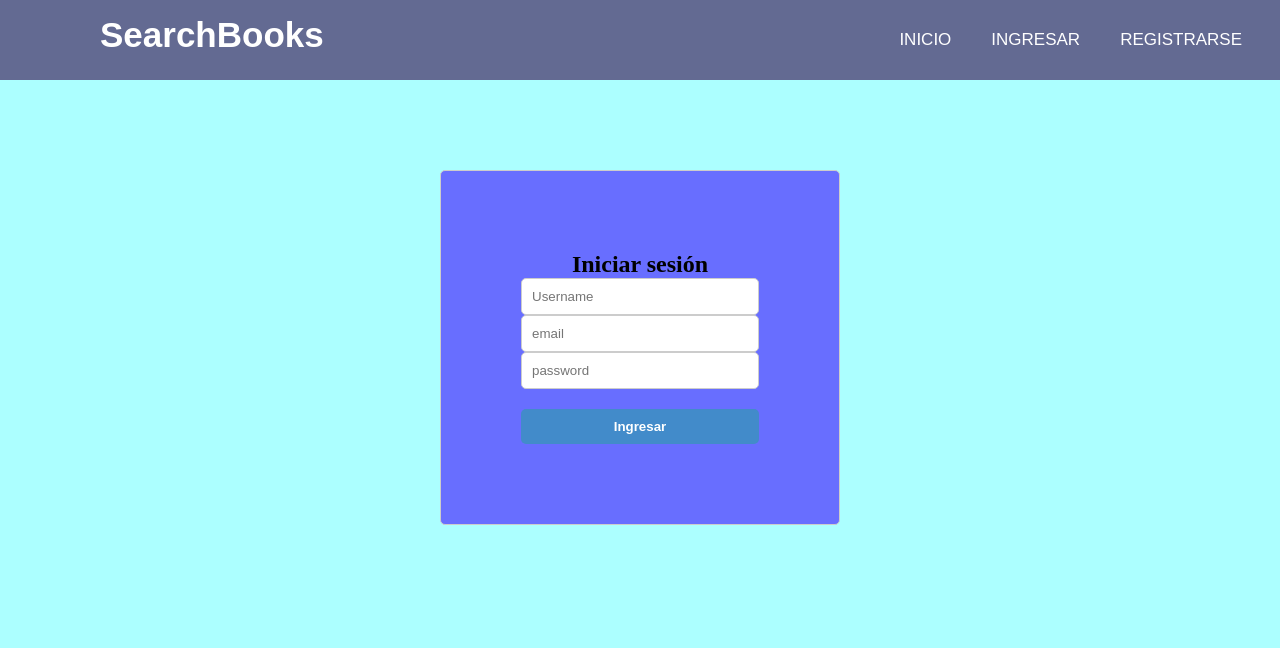
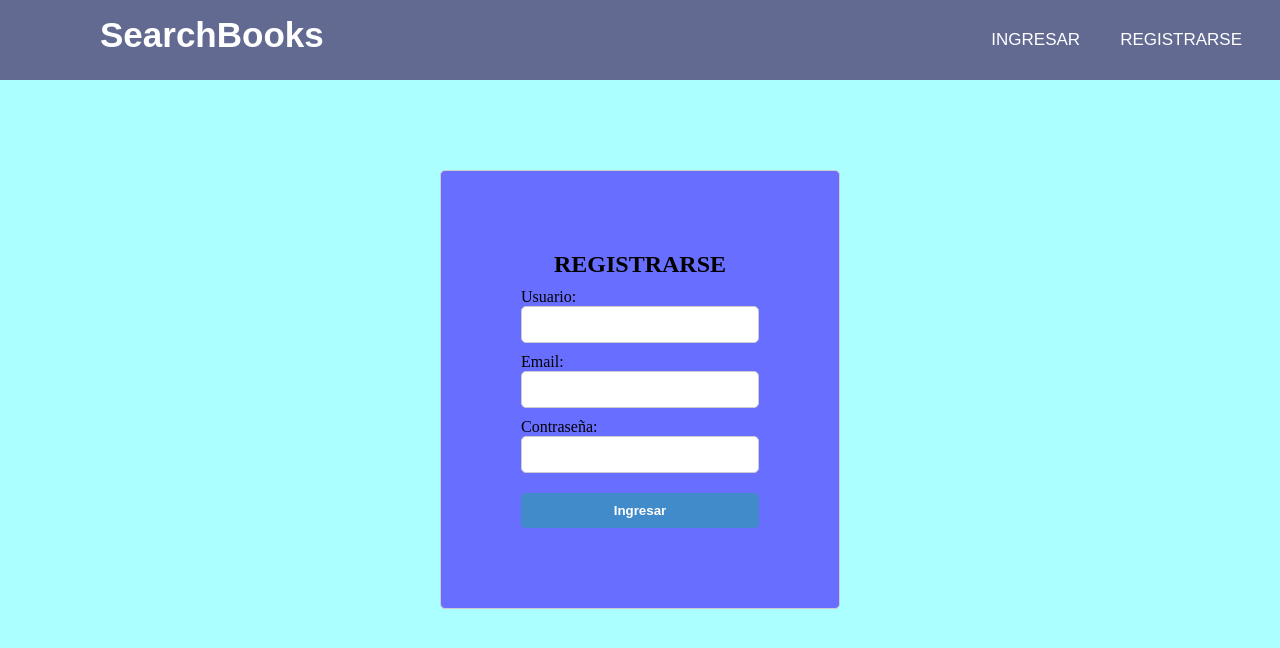
Before and after one commit to XxDylanRxX/XxDylanRxX-cs50w-project1, a Flask app: page /register in a window 1280 px wide. Shown: the top 648 px of the page. Run offline with Flask 3, Linux system fonts and the light colour scheme.

Commit message:
solucion de error en regirstro

```diff
--- a/app.py
+++ b/app.py
@@ -6,7 +6,6 @@ from sqlalchemy import create_engine, text
 from sqlalchemy.orm import scoped_session, sessionmaker
 from werkzeug.security import check_password_hash, generate_password_hash
 from dotenv import load_dotenv
-load_dotenv()
 app = Flask(__name__)
 
 # Check for environment variable
@@ -33,7 +32,7 @@ def register():
          username = request.form.get("username")
          password = request.form.get("password")
          email = request.form.get("email")
-         print(email)
+
 
          if not username:
              return "INGRESE UN USUARIO"
@@ -46,9 +45,8 @@ def register():
          password_hash = generate_password_hash(password)
 
          query = text("INSERT INTO users (name, email, password) VALUES (:name, :email, :password)")
-         user_new = db.execute(query,{"name": username, "email": email, "password": password_hash})
+         user = db.execute(query,{"name": username, "email": email, "password": password_hash})
          db.commit()
-         session["user_id"] = user_new
          return render_template("layout.html")
     else:
         return render_template("registro.html")
@@ -66,20 +64,30 @@ def login():
             return "contraseña requerida"
 
 
-        query = text("SELECT * FROM users WHERE name = :username")
+        query = text("SELECT * FROM users WHERE name = :username ")
         resultado = db.execute(query, {"username": username}).fetchall()
         print(resultado)
+        print(resultado[0][3])
 
 
-        if len(resultado) != 1 or not check_password_hash(resultado[0]["password_hash"], request.form.get("password")):
+        if len(resultado) != 1 or not check_password_hash(resultado[0][3], password):
             return "invalido"
 
-        session["user_id"] = resultado[0]["id"]
-        print(session)
-        return redirect("/")
+        else:
+            session['user_id'] = resultado[0]
+            return render_template("layout.html")
     else:
         return render_template("login.html")
 
+@app.route("/cerrarSession")
+def logout():
+    """Log user out"""
+
+    # Forget any user_id
+    session.clear()
+
+    # Redirect user to login form
+    return redirect("/")
 
 if __name__ == '__main__':
     app.run(debug=True, use_reloader=True)
--- a/templates/login.html
+++ b/templates/login.html
@@ -16,7 +16,6 @@
     </label>
     <label><a class="logo" href="index.html">SearchBooks</a> </label>
     <ul>
-        <li><a href="layout.html"> Inicio</a></li>
         <li><a href="/login"> Ingresar </a></li>
         <li><a href="/register"> Registrarse</a></li>
 
--- a/templates/registro.html
+++ b/templates/registro.html
@@ -16,17 +16,19 @@
     </label>
     <label><a class="logo" href="index.html">SearchBooks</a> </label>
     <ul>
-        <li><a href="layout.html"> Inicio</a></li>
         <li><a href="/login"> Ingresar </a></li>
         <li><a href="/register"> Registrarse</a></li>
 
     </ul>
   <div class="login-form" >
-    <h2>Iniciar sesión</h2>
+    <h2>REGISTRARSE</h2>
     <form action="/register" method="post">
-      <input type="text" id="username" name="username" placeholder="Username">
-      <input type="text" id="email" name="email" placeholder="email">
-      <input type="password" id="password" name="password" placeholder="password">
+      <label for="username">Usuario:</label>
+      <input type="text" id="username" name="username">
+      <label for="email">Email:</label>
+      <input type="text" id="email" name="email">
+      <label for="password">Contraseña:</label>
+      <input type="password" id="password" name="password">
       <button type="submit">Ingresar</button>
     </form>
   </div>
```
Also changed, not shown: templates/layout.html (+6 -3 lines), 1 other file.
